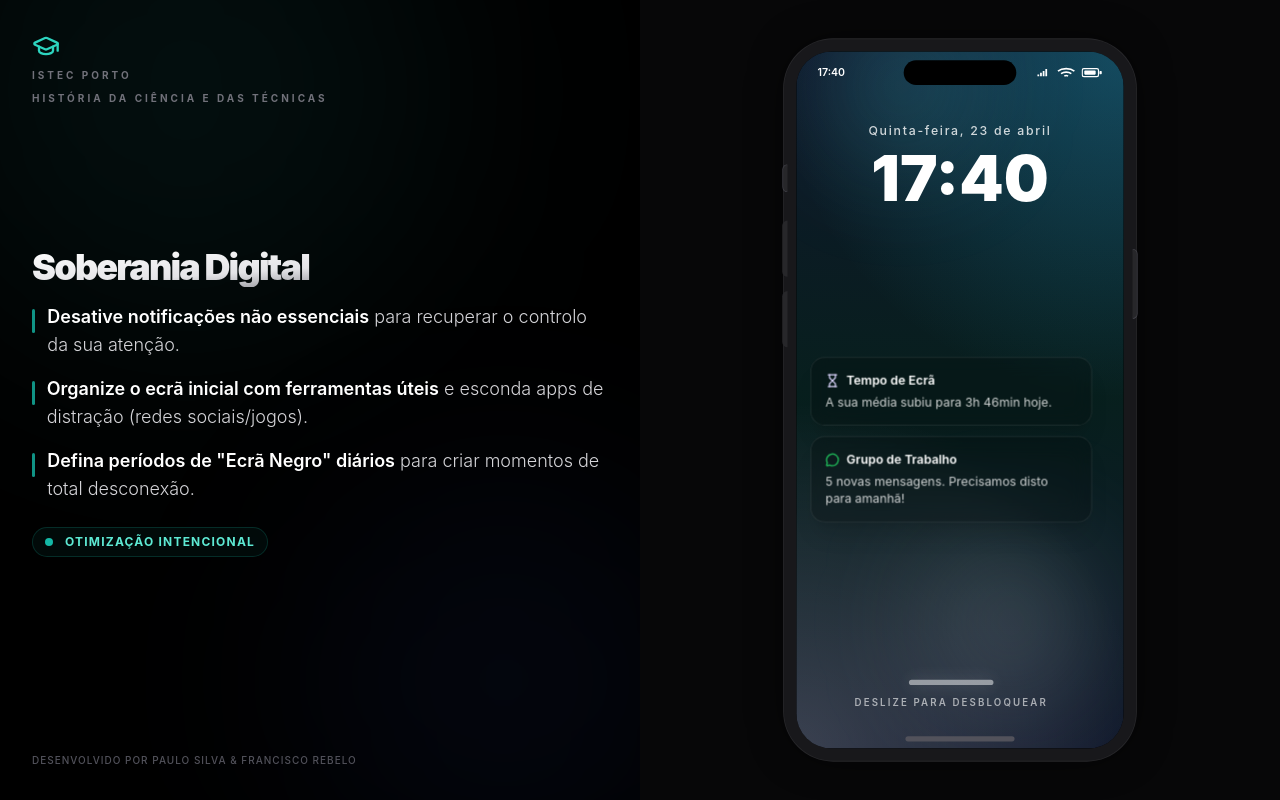
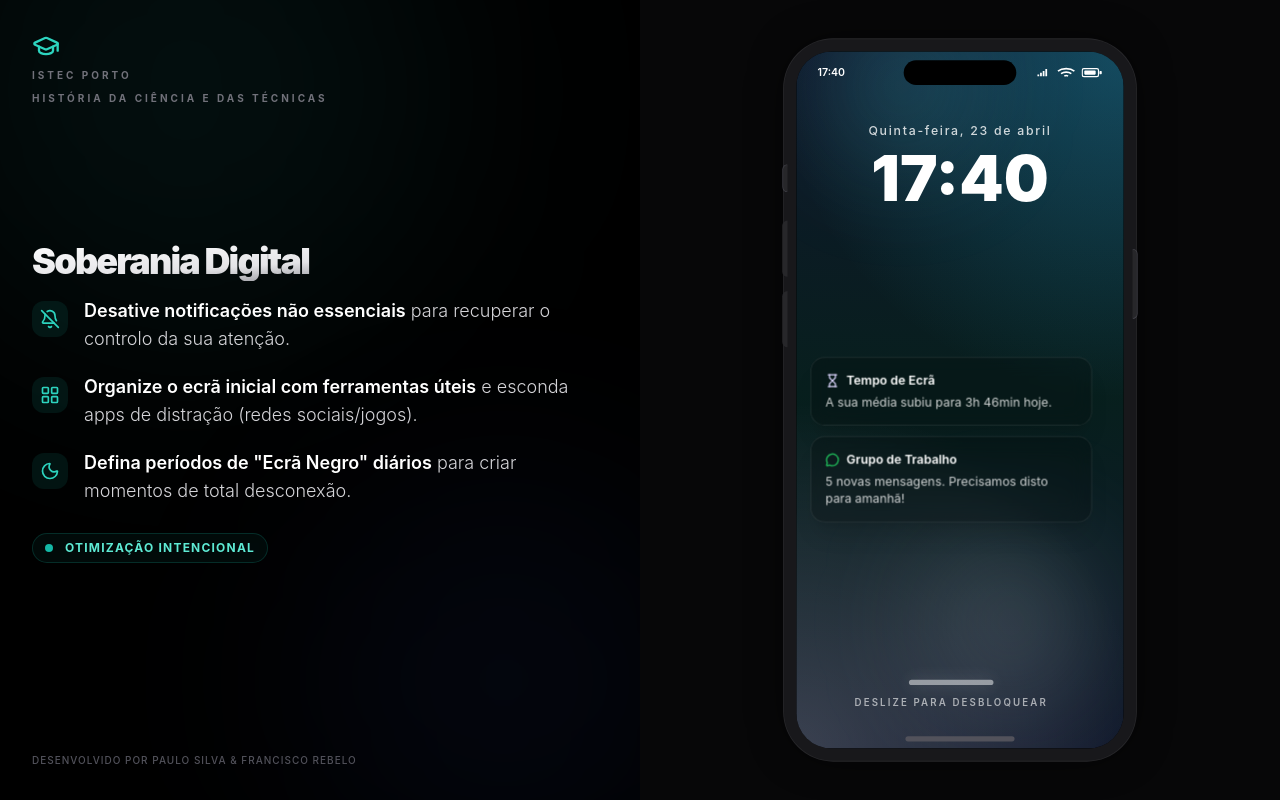
Before and after one commit to opaulosilva233/Smartphone-Best-Practices, a React (Vite) app: page / in a window 1280 px wide. Built offline with nearby package versions, Linux system fonts and the light colour scheme.

Commit message:
Refactor ContextPanel component; enhance data structure with icons and titles for improved clarity and user engagement

```diff
--- a/src/components/ContextPanel.jsx
+++ b/src/components/ContextPanel.jsx
@@ -1,21 +1,41 @@
 import { AnimatePresence, motion } from 'framer-motion'
-import { GraduationCap } from 'lucide-react'
+import {
+  BatteryCharging,
+  BellOff,
+  Clock,
+  EyeOff,
+  FilterX,
+  GraduationCap,
+  History,
+  LayoutGrid,
+  Moon,
+  PlaySquare,
+  PowerOff,
+  Recycle,
+  Search,
+  ShieldAlert,
+  Users,
+  Wrench,
+} from 'lucide-react'
 
 const contextData = {
   locked: {
     title: 'Soberania Digital',
     points: [
       {
-        highlight: 'Desative notificações não essenciais',
-        text: ' para recuperar o controlo da sua atenção.',
+        icon: BellOff,
+        title: 'Desative notificações não essenciais',
+        text: 'para recuperar o controlo da sua atenção.',
       },
       {
-        highlight: 'Organize o ecrã inicial com ferramentas úteis',
-        text: ' e esconda apps de distração (redes sociais/jogos).',
+        icon: LayoutGrid,
+        title: 'Organize o ecrã inicial com ferramentas úteis',
+        text: 'e esconda apps de distração (redes sociais/jogos).',
       },
       {
-        highlight: 'Defina períodos de "Ecrã Negro" diários',
-        text: ' para criar momentos de total desconexão.',
+        icon: Moon,
+        title: 'Defina períodos de "Ecrã Negro" diários',
+        text: 'para criar momentos de total desconexão.',
       },
     ],
     focus: 'Otimização Intencional',
@@ -24,16 +44,19 @@ const contextData = {
     title: 'Soberania Digital',
     points: [
       {
-        highlight: 'Desative notificações não essenciais',
-        text: ' para recuperar o controlo da sua atenção.',
+        icon: BellOff,
+        title: 'Desative notificações não essenciais',
+        text: 'para recuperar o controlo da sua atenção.',
       },
       {
-        highlight: 'Organize o ecrã inicial com ferramentas úteis',
-        text: ' e esconda apps de distração (redes sociais/jogos).',
+        icon: LayoutGrid,
+        title: 'Organize o ecrã inicial com ferramentas úteis',
+        text: 'e esconda apps de distração (redes sociais/jogos).',
       },
       {
-        highlight: 'Defina períodos de "Ecrã Negro" diários',
-        text: ' para criar momentos de total desconexão.',
+        icon: Moon,
+        title: 'Defina períodos de "Ecrã Negro" diários',
+        text: 'para criar momentos de total desconexão.',
       },
     ],
     focus: 'Otimização Intencional',
@@ -42,16 +65,19 @@ const contextData = {
     title: 'Higiene de Privacidade',
     points: [
       {
-        highlight: 'Aplique o Princípio do Menor Privilégio',
-        text: ': revogue acessos desnecessários (câmara, microfone, localização).',
+        icon: ShieldAlert,
+        title: 'Aplique o Princípio do Menor Privilégio:',
+        text: 'revogue acessos desnecessários (câmara, microfone, localização).',
       },
       {
-        highlight: 'Desative o rastreio de atividade inter-apps',
-        text: ' nas definições do sistema para reduzir a pegada digital.',
+        icon: EyeOff,
+        title: 'Desative o rastreio de atividade inter-apps',
+        text: 'nas definições do sistema para reduzir a pegada digital.',
       },
       {
-        highlight: 'Audite permissões regularmente',
-        text: ': questione sempre por que motivo uma app "gratuita" exige os seus dados.',
+        icon: Search,
+        title: 'Audite permissões regularmente:',
+        text: 'questione sempre por que motivo uma app "gratuita" exige os seus dados.',
       },
     ],
     focus: 'Auditoria de Dados',
@@ -60,16 +86,19 @@ const contextData = {
     title: 'Hacking do Algoritmo',
     points: [
       {
-        highlight: 'Fure a bolha ativamente',
-        text: ': siga criadores e fontes com perspetivas contrárias às suas.',
+        icon: FilterX,
+        title: 'Fure a Bolha Ativamente:',
+        text: 'siga intencionalmente criadores e fontes com perspetivas contrárias às suas.',
       },
       {
-        highlight: 'Limpe o histórico de visualizações e a cache',
-        text: ' regularmente para resetar recomendações viciadas.',
+        icon: History,
+        title: 'Limpe o histórico de visualizações',
+        text: 'e a cache regularmente para "resetar" as recomendações viciadas.',
       },
       {
-        highlight: 'Desative a reprodução automática (Autoplay)',
-        text: ' para quebrar o ciclo de retenção infinita.',
+        icon: PlaySquare,
+        title: 'Desative a reprodução automática (Autoplay)',
+        text: 'para quebrar o ciclo de retenção infinita.',
       },
     ],
     focus: 'Pensamento Crítico',
@@ -78,16 +107,19 @@ const contextData = {
     title: 'Ética da Hiperconectividade',
     points: [
       {
-        highlight: 'Exerça o direito à desconexão',
-        text: ': agende o modo "Não Incomodar" fora do horário laboral.',
+        icon: PowerOff,
+        title: 'Exerça o Direito à Desconexão:',
+        text: 'agende o modo "Não Incomodar" fora do horário laboral.',
       },
       {
-        highlight: 'Combata o phubbing',
-        text: ': guarde o smartphone quando estiver a interagir presencialmente com alguém.',
+        icon: Users,
+        title: 'Combata o Phubbing:',
+        text: 'guarde fisicamente o smartphone quando interagir presencialmente com alguém.',
       },
       {
-        highlight: 'Desnormalize a urgência',
-        text: ': ative respostas automáticas de ausência para educar o círculo profissional.',
+        icon: Clock,
+        title: 'Desnormalize a Urgência:',
+        text: 'ative respostas automáticas de ausência para educar o seu círculo profissional.',
       },
     ],
     focus: 'Limites Saudáveis',
@@ -96,16 +128,19 @@ const contextData = {
     title: 'Combate ao E-Waste',
     points: [
       {
-        highlight: 'Exija o direito à reparação',
-        text: ': substitua bateria ou ecrã antes de comprar um aparelho novo.',
+        icon: Wrench,
+        title: 'Exija o direito à reparação:',
+        text: 'substitua bateria ou ecrã antes de comprar um aparelho novo.',
       },
       {
-        highlight: 'Otimize a vida química do lítio',
-        text: ': mantenha a carga do dispositivo entre 20% e 80%.',
+        icon: BatteryCharging,
+        title: 'Otimize a vida química do lítio:',
+        text: 'mantenha a carga do dispositivo entre 20% e 80%.',
       },
       {
-        highlight: 'Recicle com responsabilidade',
-        text: ': entregue hardware antigo em centros certificados para recuperação de minerais raros.',
+        icon: Recycle,
+        title: 'Recicle com responsabilidade:',
+        text: 'entregue hardware antigo em centros certificados para recuperação de minerais raros.',
       },
     ],
     focus: 'Sustentabilidade de Hardware',
@@ -145,12 +180,13 @@ function ContextPanel({ phoneState, activeApp }) {
             </h1>
 
             <div>
-              {content.points.map((point) => (
-                <div key={`${content.title}-${point.highlight}`} className="flex items-start gap-3 2xl:gap-5 mb-4 2xl:mb-8 group">
-                  <div className="w-1 h-full min-h-[24px] bg-teal-500 rounded-full mt-1.5 opacity-80 group-hover:opacity-100 transition-opacity"></div>
+              {content.points.map((Item) => (
+                <div key={`${content.title}-${Item.title}`} className="flex items-start gap-4 2xl:gap-5 mb-5 2xl:mb-8 group">
+                  <div className="mt-1 p-2 rounded-xl bg-teal-500/10 text-teal-400 group-hover:bg-teal-500 group-hover:text-black transition-colors shrink-0">
+                    <Item.icon size={20} className="2xl:w-6 2xl:h-6" />
+                  </div>
                   <p className="text-base lg:text-lg 2xl:text-2xl text-zinc-300 font-light leading-snug 2xl:leading-relaxed">
-                    <span className="font-semibold text-white">{point.highlight}</span>
-                    {point.text}
+                    <strong className="font-semibold text-white">{Item.title}</strong> {Item.text}
                   </p>
                 </div>
               ))}
```
